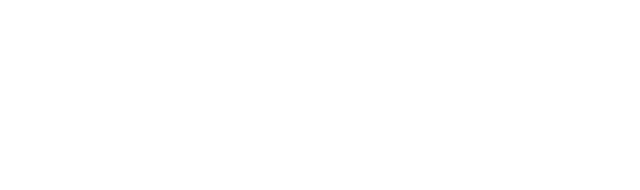
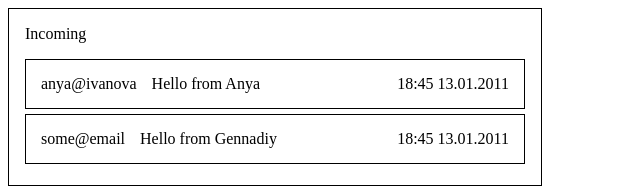
Before and after one commit to qvvverty/ahj-rxjs-1, a website built with webpack: page src/index.html in a window 1280 px wide. Shown: the whole page, without its empty margins (0-640 px from the left). Built offline with nearby package versions, Linux system fonts and the light colour scheme.

Commit message:
some first layout

```diff
--- a/src/css/style.css
+++ b/src/css/style.css
@@ -0,0 +1,30 @@
+.incoming {
+  width: 500px;
+  padding: 16px;
+
+  border: 1px solid;
+}
+
+.incoming-header {
+  margin-top: 0;
+}
+
+.message {
+  margin-bottom: 5px;
+
+  display: flex;
+  flex-wrap: nowrap;
+  justify-content: space-between;
+
+  padding: 15px;
+
+  border: 1px solid;
+}
+
+.name-wrapper {
+  display: flex;
+}
+
+.email {
+  margin-right: 15px;
+}
--- a/src/index.html
+++ b/src/index.html
@@ -9,7 +9,37 @@
 </head>
 
 <body>
-
+  <div class="incoming">
+    <p class="incoming-header">
+      Incoming
+    </p>
+    <div class="message">
+      <div class="name-wrapper">
+        <div class="email">
+          anya@ivanova
+        </div>
+        <div class="subject">
+          Hello from Anya
+        </div>
+      </div>
+      <div class="date-wrapper">
+        18:45 13.01.2011
+      </div>
+    </div>
+    <div class="message">
+      <div class="name-wrapper">
+        <div class="email">
+          some@email
+        </div>
+        <div class="subject">
+          Hello from Gennadiy
+        </div>
+      </div>
+      <div class="date-wrapper">
+        18:45 13.01.2011
+      </div>
+    </div>
+  </div>
 </body>
 
 </html>
```
